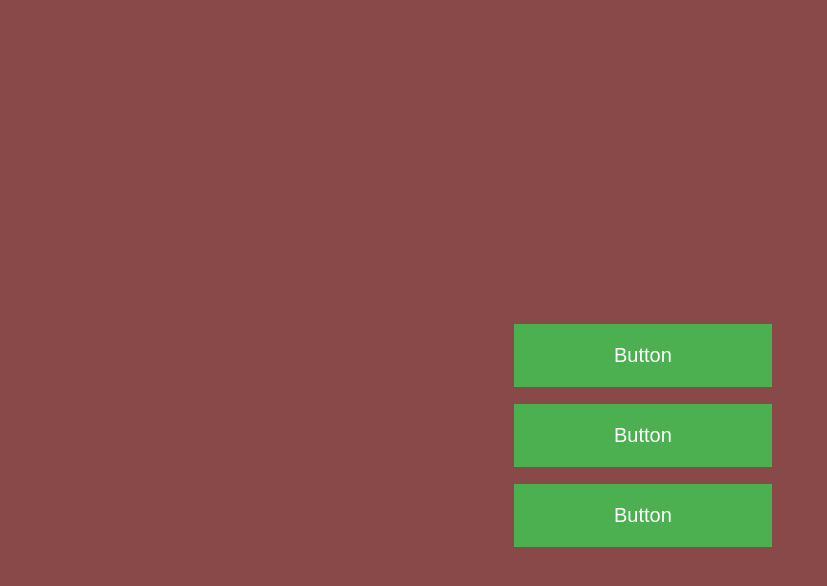
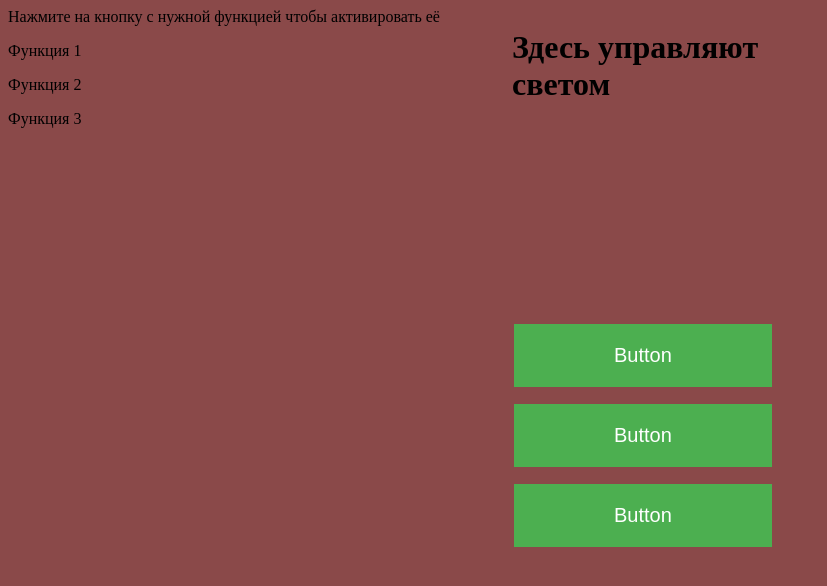
Before and after one commit to altkovev/altkovev.github.io, a plain HTML site: page index.html in a window 1280 px wide. Shown: the whole page, without its empty margins (0-827 px from the left). Drawn offline with Linux system fonts and the light colour scheme.

Commit message:
Update index.html

```diff
--- a/index.html
+++ b/index.html
@@ -17,6 +17,10 @@ right: 40%;
 .absolute3 {
 top: 60%; /* смещение от вержнего края */
 left: 40%;/* смещение от правого края */
+right: 40%;
+}
+.absolutetext {
+left: 40%;
 right: 40%;
 }
 </style>
@@ -53,7 +57,13 @@ right: 40%;
 			<button class="button">Button</button>
 		</div>
 
-
+<div class="absolutetext">
+    <h1>Здесь управляют светом</h1>
+</div>
+     <p>Нажмите на кнопку с нужной функцией чтобы активировать её</p>
+     <p>Функция 1</p>
+     <p>Функция 2</p>
+     <p>Функция 3</p>
   <style>
       body {
       Background-color: #8a4949;
@@ -62,4 +72,5 @@ right: 40%;
 
 
 
+
 </body></html>
```
